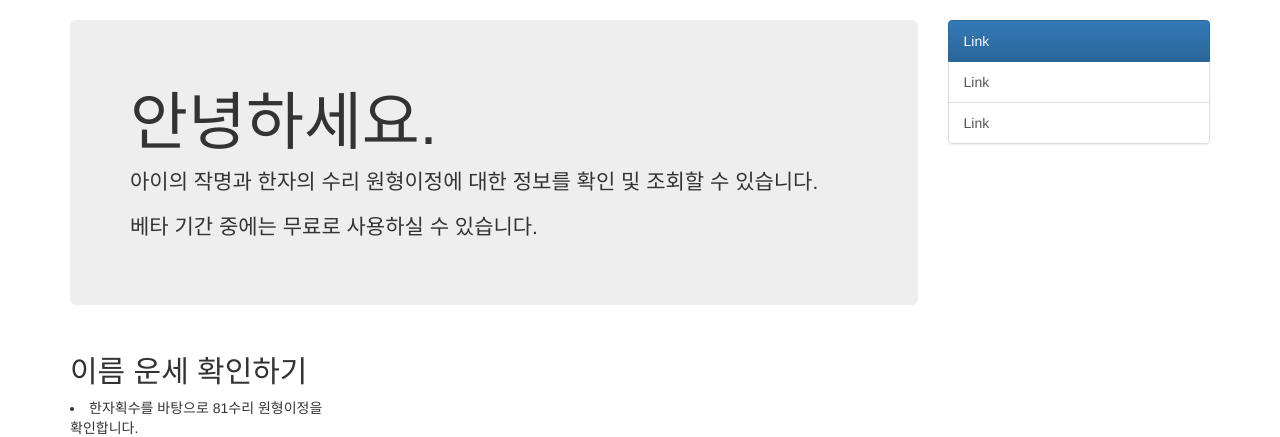
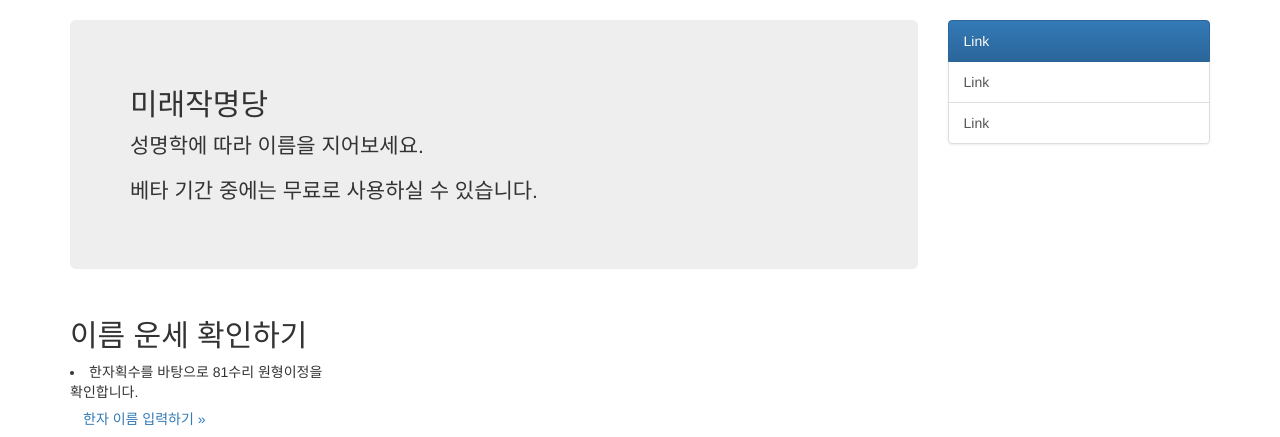
Before and after one commit to byung-u/EdenNaming, a Django app: template namingworks/namingworks/templates/index.html in a window 1280 px wide. Shown: the part 52-489 px from the top of the page. Run offline with Django 3.2, Linux system fonts and the light colour scheme; the template is opened without the code that fills it, so the values that code supplies are empty; some libraries are stand-ins or nearby versions.

Commit message:
FIX main page

```diff
--- a/namingworks/namingworks/templates/index.html
+++ b/namingworks/namingworks/templates/index.html
@@ -13,19 +13,14 @@
 
         <div class="col-12 col-md-9">
             <div class="jumbotron">
-                <h1>안녕하세요.</h1>
-                <p>아이의 작명과 한자의 수리 원형이정에 대한 정보를 확인 및 조회할 수 있습니다. </p>
+                <h2>미래작명당</h2>
+                <p>성명학에 따라 이름을 지어보세요.</p>
                 <p>베타 기간 중에는 무료로 사용하실 수 있습니다.</p>
             </div>
             {% if user.is_authenticated %}
             <div class="row">
                 <div class="col-6 col-lg-4">
                     <h2>작명하기</h2>
-                    <li>아이의 생년월일과 태어난 시간을 바탕으로 사주를 확인합니다.</li>
-                    <li>부족한 기운을 확인하고, 자원오행을 이용하여 사주를 보완해줍니다.</li>
-                    <li>성씨의 한자획수를 바탕으로 81수리 원형이정 모두 길(吉)한 한자를 찾습니다.</li>
-                    <li>발음 음양이 조화를 이루도록 합니다.</li>
-                    <li>수리 음양이 조화를 이루도록 합니다.</li>
                     <p><a class="btn btn-secondary" href="{% url "naming" %}" role="button">작명할 아이 정보 입력하기 &raquo;</a></p>
                 </div><!--/span-->
             </div><!--class-->
@@ -35,7 +30,7 @@
                 <div class="col-6 col-lg-4">
                     <h2>이름 운세 확인하기</h2>
                     <li>한자획수를 바탕으로 81수리 원형이정을 확인합니다.</li>
-                    <p><a class="btn btn-secondary" href="{% url "naming" %}" role="button">한자 이름 입력하기 &raquo;</a></p>
+                    <p><a class="btn btn-secondary" href="{% url "suri81" %}" role="button">한자 이름 입력하기 &raquo;</a></p>
                 </div><!--/span-->
             </div><!--/row-->
         </div><!--/span-->
```
